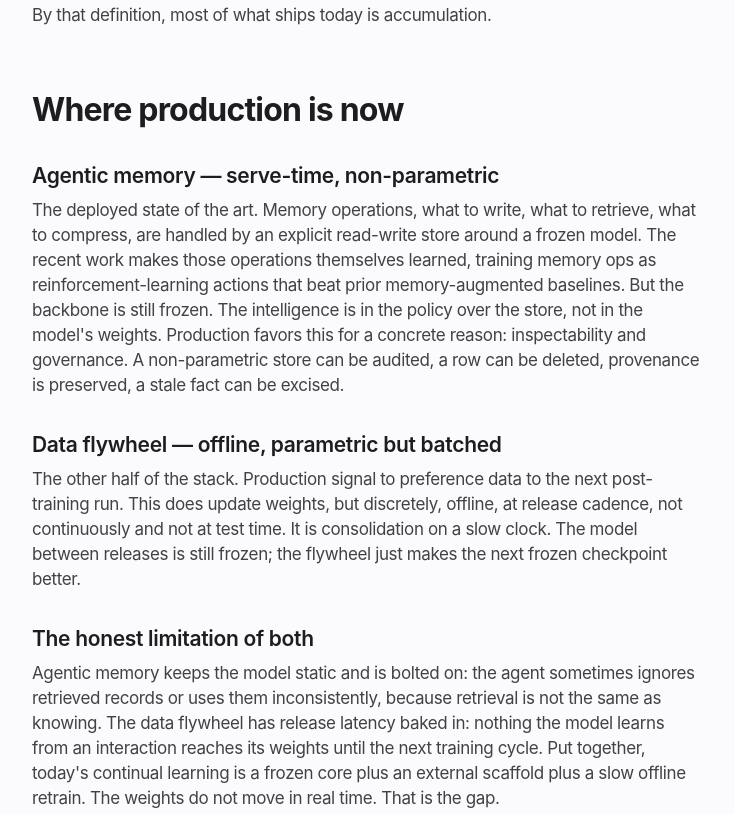
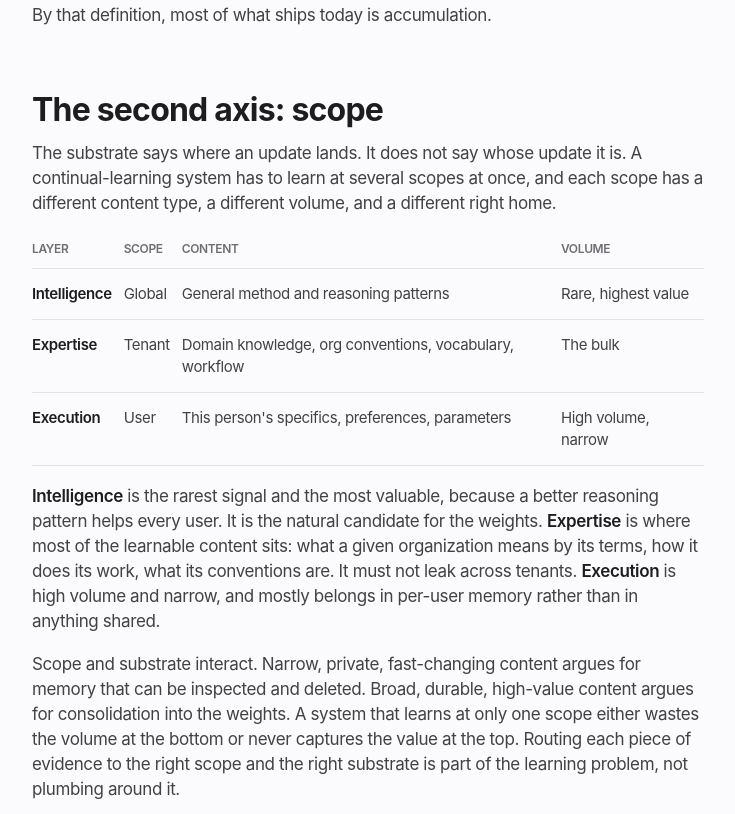
Before and after one commit to romilshah29/romilshah29.github.io, a plain HTML site: page continual-learning.html in a window 1280 px wide. Shown: the part 1747-2561 px from the top of the page, without its empty margins (272-1007 px from the left). Drawn offline with Linux system fonts and the light colour scheme.

Commit message:
Add scope axis (global/tenant/user) to continual learning essay

```diff
--- a/continual-learning.html
+++ b/continual-learning.html
@@ -90,6 +90,11 @@
   .figure { background: var(--bg-alt); border-radius: 24px; padding: 28px 24px 18px; margin: 28px 0; }
   .figure svg { width: 100%; height: auto; display: block; }
   .figure-cap { font-size: 12px; color: var(--ink-faint); text-align: center; margin: 14px 0 0; }
+  .scopes { width: 100%; border-collapse: collapse; margin: 24px 0 18px; font-size: 15px; }
+  .scopes th { text-align: left; font-size: 12px; font-weight: 600; text-transform: uppercase; color: var(--ink-faint); padding: 0 12px 10px 0; border-bottom: 1px solid var(--rule); }
+  .scopes td { padding: 14px 12px 14px 0; border-bottom: 1px solid var(--rule); vertical-align: top; color: var(--ink-soft); }
+  .scopes td:first-child { font-weight: 600; color: var(--ink); }
+  @media (max-width: 600px) { .scopes { font-size: 14px; } }
   .note { font-size: 14px; color: var(--ink-faint); margin: 32px 0 0; }
   footer { margin-top: 80px; padding: 20px 0 28px; border-top: 1px solid var(--rule); font-size: 12px; color: var(--ink-faint); display: flex; justify-content: space-between; flex-wrap: wrap; gap: 10px; }
 </style>
@@ -144,6 +149,21 @@
     <p class="pull">A system whose memory only grows is accumulating. A system whose memory consolidates, forgets, and reshapes itself is learning.</p>
     <p>By that definition, most of what ships today is accumulation.</p>
 
+    <h2>The second axis: scope</h2>
+    <p>The substrate says where an update lands. It does not say whose update it is. A continual-learning system has to learn at several scopes at once, and each scope has a different content type, a different volume, and a different right home.</p>
+
+    <table class="scopes">
+      <thead><tr><th>Layer</th><th>Scope</th><th>Content</th><th>Volume</th></tr></thead>
+      <tbody>
+        <tr><td>Intelligence</td><td>Global</td><td>General method and reasoning patterns</td><td>Rare, highest value</td></tr>
+        <tr><td>Expertise</td><td>Tenant</td><td>Domain knowledge, org conventions, vocabulary, workflow</td><td>The bulk</td></tr>
+        <tr><td>Execution</td><td>User</td><td>This person's specifics, preferences, parameters</td><td>High volume, narrow</td></tr>
+      </tbody>
+    </table>
+
+    <p><strong>Intelligence</strong> is the rarest signal and the most valuable, because a better reasoning pattern helps every user. It is the natural candidate for the weights. <strong>Expertise</strong> is where most of the learnable content sits: what a given organization means by its terms, how it does its work, what its conventions are. It must not leak across tenants. <strong>Execution</strong> is high volume and narrow, and mostly belongs in per-user memory rather than in anything shared.</p>
+    <p>Scope and substrate interact. Narrow, private, fast-changing content argues for memory that can be inspected and deleted. Broad, durable, high-value content argues for consolidation into the weights. A system that learns at only one scope either wastes the volume at the bottom or never captures the value at the top. Routing each piece of evidence to the right scope and the right substrate is part of the learning problem, not plumbing around it.</p>
+
     <h2>Where production is now</h2>
 
     <h3>Agentic memory — serve-time, non-parametric</h3>
```
